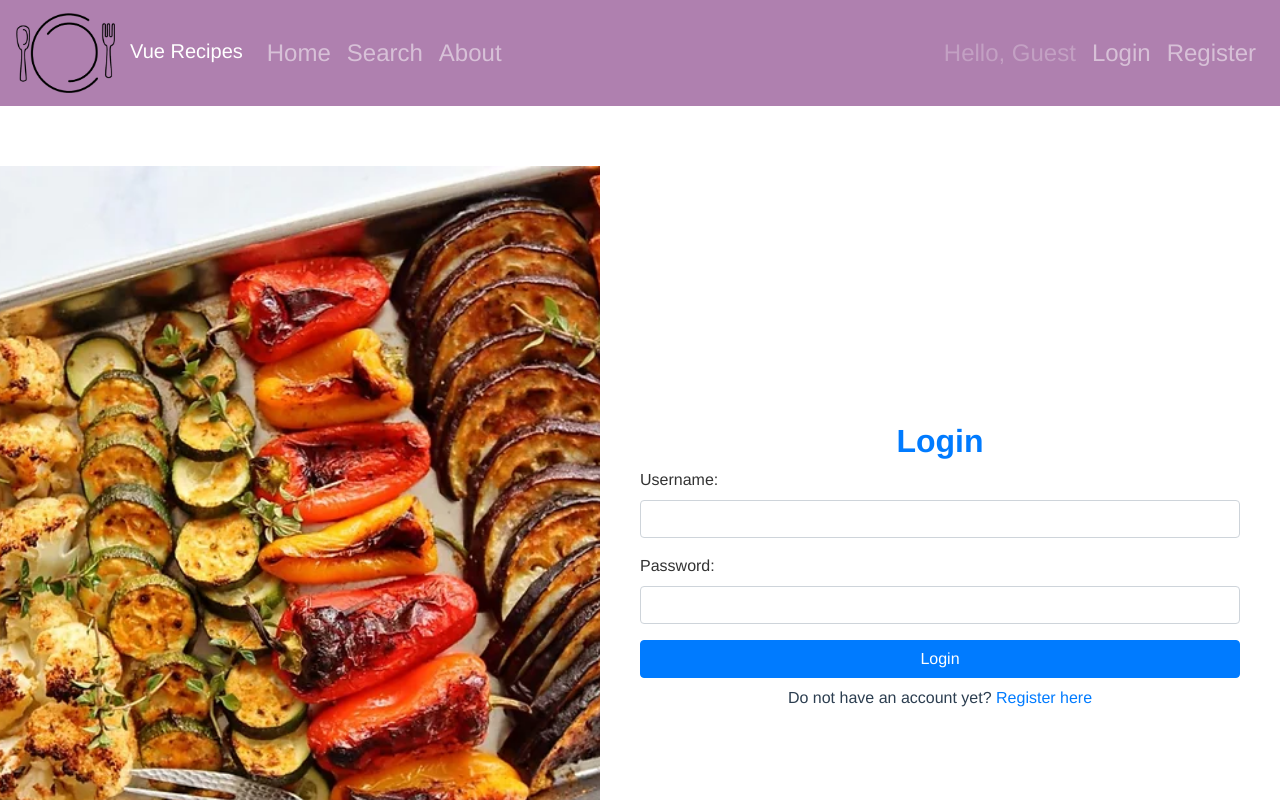
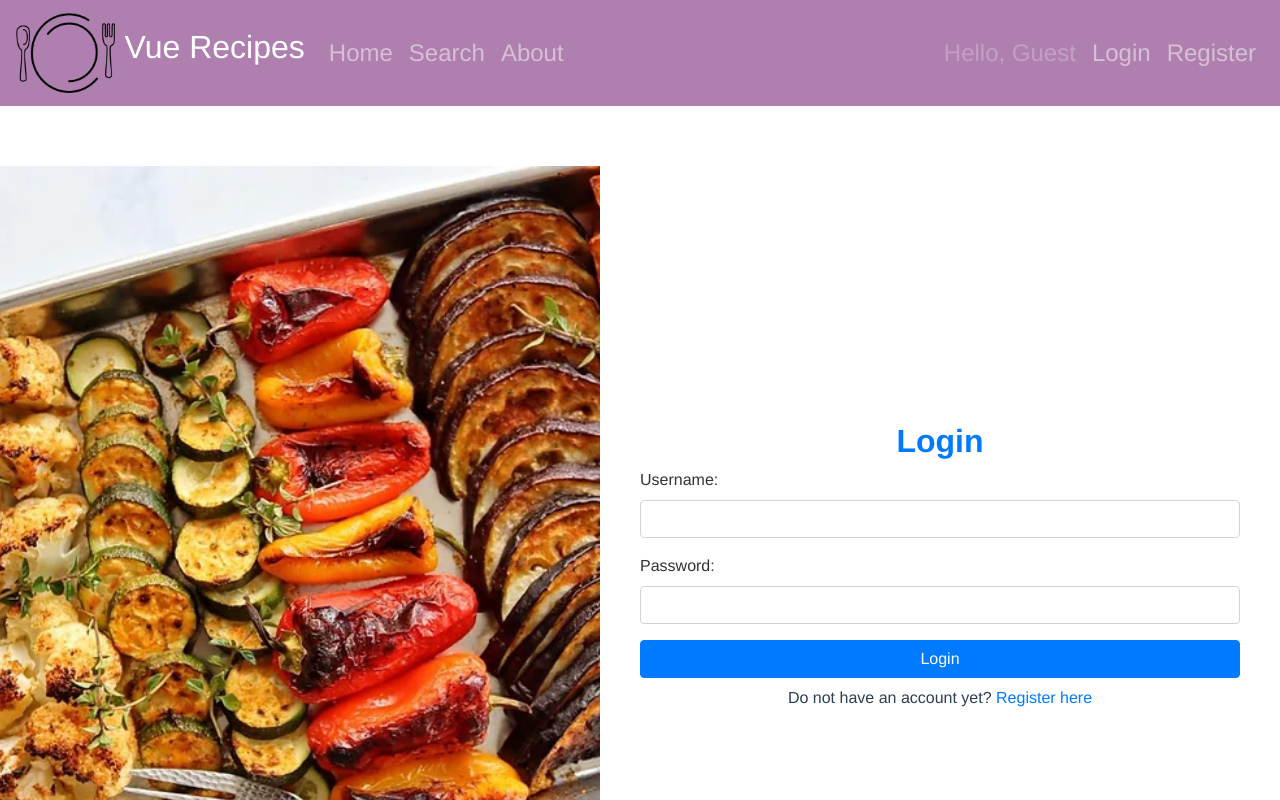
Before and after one commit to WED-2023/assignment2-1-318287810_322823261, a Vue app: page /#/login in a window 1280 px wide. Shown: the top 800 px of the page. Built offline with nearby package versions, Linux system fonts and the light colour scheme.

Commit message:
search save

```diff
--- a/src/App.vue
+++ b/src/App.vue
@@ -1,9 +1,9 @@
 <template>
   <div id="app">
     <b-navbar toggleable="lg" type="dark" class="custom-navbar">
-      <b-navbar-brand :to="{ name: 'main' }">
+      <b-navbar-brand :to="{ name: 'main' }" class="navbar-brand-custom">
         <img src="@/assets/logo3.png" alt="Logo" class="logo" />
-        Vue Recipes
+        <span class="brand-text">Vue Recipes</span>
       </b-navbar-brand>
       <b-navbar-toggle target="nav-collapse"></b-navbar-toggle>
       <b-collapse id="nav-collapse" is-nav>
@@ -42,6 +42,7 @@ export default {
     logout() {
       this.$root.store.logout();
       this.$root.toast("Logout", "User logged out successfully", "success");
+      localStorage.removeItem('lastSearchQuery'); // מחיקת החיפוש האחרון רק בעת ההתנתקות
       this.$router.push("/").catch(() => {
         this.$forceUpdate();
       });
@@ -93,4 +94,8 @@ main {
   height: 80px;
   margin-right: 10px;
 }
+
+.navbar-brand-custom .brand-text {
+  font-size: 2rem; /* Adjust the font size as needed */
+}
 </style>
--- a/src/main.js
+++ b/src/main.js
@@ -47,7 +47,8 @@ axios.interceptors.response.use(
 
 const shared_data = {
   server_domain: "http://localhost:3000",
-  username: localStorage.username,
+  username: localStorage.getItem("username"),
+  lastSearchQuery: localStorage.getItem("lastSearchQuery") || '',
   login(username) {
     localStorage.setItem("username", username);
     this.username = username;
@@ -56,7 +57,9 @@ const shared_data = {
   logout() {
     console.log("logout");
     localStorage.removeItem("username");
+    localStorage.removeItem("lastSearchQuery");
     this.username = undefined;
+    this.lastSearchQuery = '';
   },
 };
 
@@ -84,8 +87,6 @@ Vue.config.productionTip = false;
 
 new Vue({
   router,
-  data: {
-    isLoggedIn: true
-  },
+  data: shared_data,
   render: (h) => h(App),
 }).$mount("#app");
--- a/src/pages/SearchPage.vue
+++ b/src/pages/SearchPage.vue
@@ -44,7 +44,6 @@
           <option value="popularity">Popularity</option>
         </select>
       </div>
-      <button @click="searchRecipes">Search</button>
     </div>
     <div class="search-results">
       <div v-if="searchResults.length === 0">No results found</div>
@@ -72,7 +71,7 @@ import intolerances from "../assets/mocks/intolerances.json";
 export default {
   data() {
     return {
-      searchQuery: '',
+      searchQuery: this.$root.store.lastSearchQuery || '',
       numberOfRecipes: 5,
       selectedCuisine: '',
       selectedDiet: '',
@@ -86,6 +85,11 @@ export default {
   },
   methods: {
     searchRecipes() {
+      if (this.$root.store.username) {
+        this.$root.store.lastSearchQuery = this.searchQuery;
+        localStorage.setItem('lastSearchQuery', this.searchQuery);
+      }
+
       const response = mockSearchRecipes(this.searchQuery, this.numberOfRecipes, this.selectedCuisine, this.selectedDiet, this.selectedIntolerance, this.sortBy);
       this.searchResults = response.data.recipes;
     },
@@ -102,15 +106,9 @@ export default {
     sortBy: 'searchRecipes'
   },
   created() {
-    const lastSearchQuery = localStorage.getItem('lastSearchQuery');
-    if (lastSearchQuery && this.$root.store.isLoggedIn) {
-      this.searchQuery = lastSearchQuery;
+    if (this.$root.store.username && this.$root.store.lastSearchQuery) {
+      this.searchQuery = this.$root.store.lastSearchQuery;
       this.searchRecipes();
-    }
-  },
-  beforeDestroy() {
-    if (this.$root.store.isLoggedIn) {
-      localStorage.setItem('lastSearchQuery', this.searchQuery);
     }
   }
 };
```
